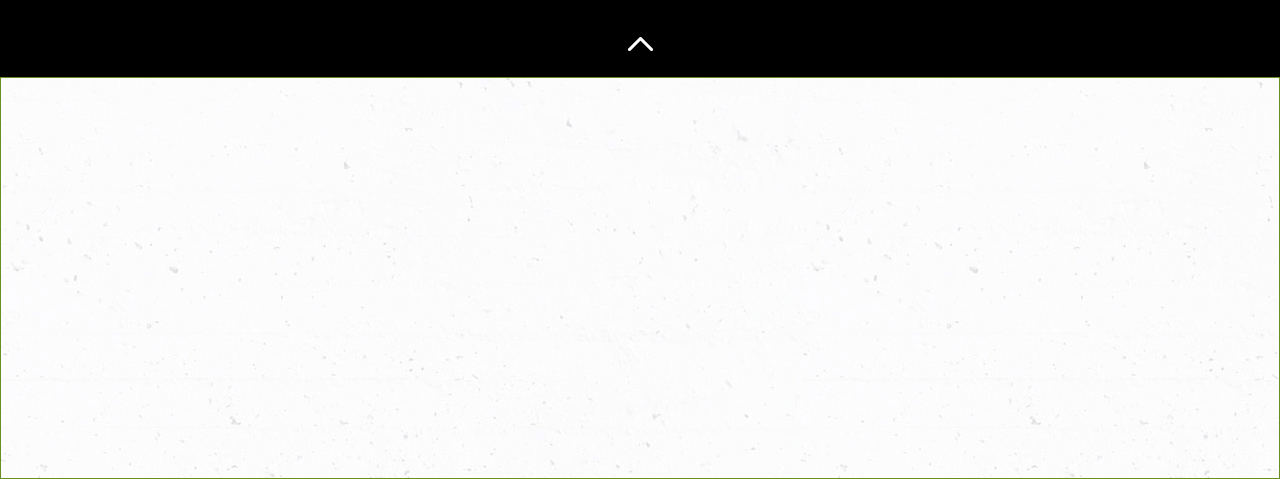
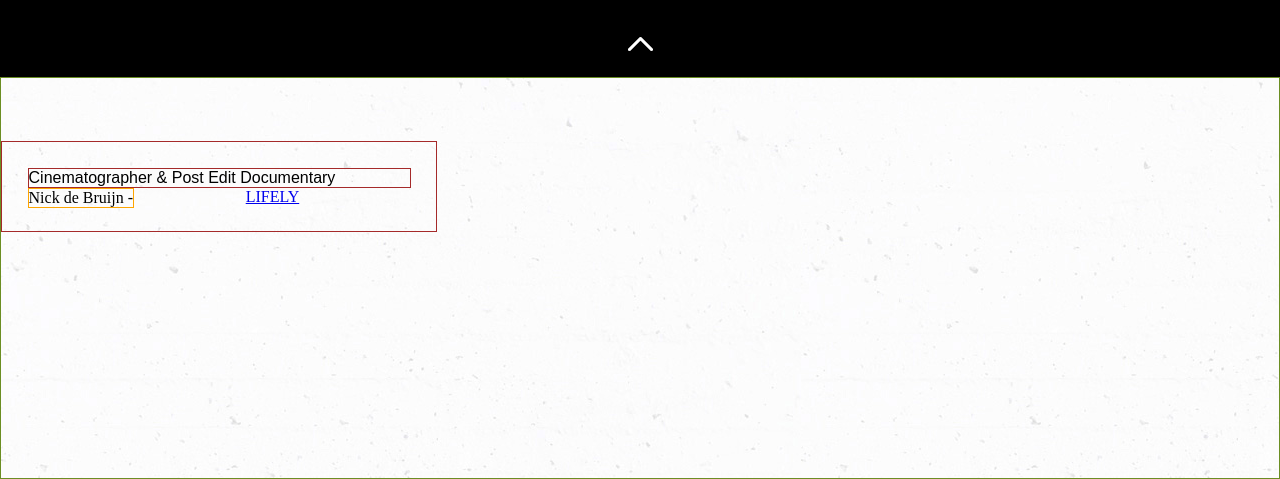
Before and after one commit to saqibzargar/Basics-of-Web-Development, a plain HTML site: page index.html in a window 1280 px wide. Shown: the part 5394-5873 px from the top of the page. Drawn offline with Linux system fonts and the light colour scheme.

Commit message:
updated  the two file

```diff
--- a/index.html
+++ b/index.html
@@ -218,11 +218,10 @@
         </div>
 
         <div class="fotter">
-
-
-            <div>
-
-
+            <div class="biblllo">
+                <span class="f_author">Cinematographer & Post Edit Documentary</span>
+                <span class="author_name">Nick de Bruijn -</span>
+                <a href=" ">LIFELY</a>
             </div>
 
         </div>
--- a/style/style.css
+++ b/style/style.css
@@ -461,3 +461,30 @@ div p a{
     height:50%;
     border: 1px solid olivedrab;
 }
+
+.biblllo{
+    display: block;
+    border: 1px solid brown;
+    width:30%;
+    padding: 2%;
+    margin-top: 5%;
+
+}
+
+.f_author{
+    display:block;
+    font-weight: 500;
+    border: 1px solid brown;
+    font-family: Arial, Helvetica, sans-serif;
+    text-align: left;
+
+}
+
+
+
+.author_name{
+
+    float: left;
+    display: block;
+    border: 1px solid orange;
+}
```
